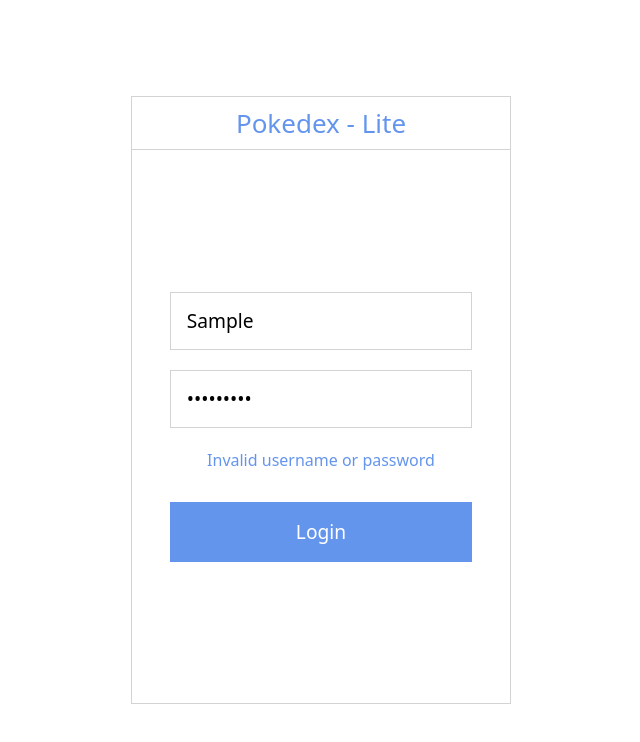
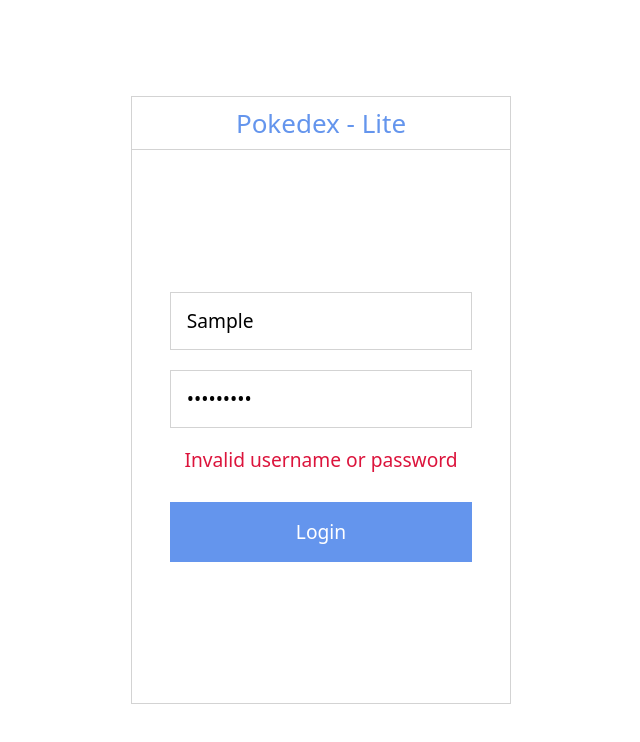
Before and after one commit to sarudev/prueba-tecnica-certant, a React (Vite) app: page / in a window 1280 px wide. Both pictures are taken after typing "Sample", "Sample123" into the empty fields and a click on the button "Login". Shown: the top 742 px of the page, without its empty margins (319-959 px from the left). Built offline with nearby package versions, Linux system fonts and the light colour scheme.

Commit message:
save before switching motherboard

```diff
--- a/src/App.tsx
+++ b/src/App.tsx
@@ -1,11 +1,10 @@
-import { useEffect, useLayoutEffect, useState } from 'react'
-import userList from './assets/users'
 import './App.scss'
 import './styles/login.scss'
-import { type User } from './types/types'
+import useUserLoggedin from './hooks/useUserLoggedin'
+import Login from './components/Login'
 
 function App () {
-  const loggedIn = userLogin()
+  const loggedIn = useUserLoggedin()
 
   if (!loggedIn) return <Login />
 
@@ -15,76 +14,4 @@
   )
 }
 
-function Login () {
-  const { error, setError } = useError()
-
-  const handleSubmit: React.FormEventHandler<HTMLFormElement> = (e) => {
-    const form = e.target as HTMLFormElement
-    const username = form.username.value
-    const password = form.password.value
-
-    const user = getUser(username, password)
-
-    // en caso de que no exista el usuario
-    if (user == null) {
-      // prevengo el refrezco de la página
-      e.preventDefault()
-      // para poder mostrar un error
-      return setError('Invalid username or password')
-    }
-
-    window.localStorage.setItem('user', JSON.stringify(user))
-  }
-
-  return (
-    <div className='container'>
-      <h1>Pokedex - Lite</h1>
-      <form onSubmit={handleSubmit}>
-        <input type="text" placeholder='username' name='username'/>
-        <input type="password" placeholder='password' name='password'/>
-        {error !== '' && <div className='error'>{error}</div>}
-        <button type="submit">Login</button>
-      </form>
-    </div>
-  )
-}
-
-function userLogin () {
-  const [loggedIn, setLoggedIn] = useState(false)
-
-  useLayoutEffect(() => {
-    const storagedUser = window.localStorage.getItem('user')
-
-    if (storagedUser != null) {
-      const user = JSON.parse(storagedUser) as User
-
-      if (user.id != null && typeof user.id === 'number')
-        setLoggedIn(true)
-    }
-  }, [])
-
-  return loggedIn
-}
-
-function useError () {
-  const [error, setError] = useState('')
-
-  useEffect(() => {
-    if (error !== '') {
-      setTimeout(() => {
-        setError('')
-      }, 3000)
-    }
-  }, [error])
-
-  return { error, setError }
-}
-
-function getUser (username: string, password: string) {
-  // Debido a que no es necesario mantener segura la contraseña
-  // la comparación la hago directamente con ===
-  const user = userList.find(user => user.username === username && user.password === password)
-  return user != null ? { username: user.username, id: user.id } : null
-}
-
 export default App
--- /dev/null
+++ b/src/components/Login.tsx
@@ -0,0 +1,36 @@
+import useError from '../hooks/useError'
+import getUser from '../utils/getUser'
+
+export default function Login () {
+  const { error, setError } = useError()
+
+  const handleSubmit: React.FormEventHandler<HTMLFormElement> = (e) => {
+    const form = e.target as HTMLFormElement
+    const username = form.username.value
+    const password = form.password.value
+
+    const user = getUser(username, password)
+
+    // en caso de que no exista el usuario
+    if (user == null) {
+      // prevengo el refrezco de la página
+      e.preventDefault()
+      // para poder mostrar un error
+      return setError('Invalid username or password')
+    }
+
+    window.localStorage.setItem('user', JSON.stringify(user))
+  }
+
+  return (
+    <div className='container'>
+      <h1>Pokedex - Lite</h1>
+      <form onSubmit={handleSubmit}>
+        <input type="text" placeholder='username' name='username' required/>
+        <input type="password" placeholder='password' name='password' required/>
+        {error !== '' && <div className='error'>{error}</div>}
+        <button type="submit">Login</button>
+      </form>
+    </div>
+  )
+}
--- /dev/null
+++ b/src/hooks/useError.tsx
@@ -0,0 +1,22 @@
+import { useEffect, useState } from 'react'
+
+export default function useError () {
+  const [error, setError] = useState('')
+
+  useEffect(() => {
+    const timeoutId = setTimeout(() => {
+      setError('')
+    }, 3000)
+
+    return () => {
+      // este clear solo funciona cuando
+      // se está modificando un componente,
+      // puesto que al re-renderizarlo, el estado
+      // se actualiza, lo que ocasiona que
+      // este timeout se vuelva loco
+      clearTimeout(timeoutId)
+    }
+  }, [error])
+
+  return { error, setError }
+}
--- /dev/null
+++ b/src/hooks/useUserLoggedin.tsx
@@ -0,0 +1,19 @@
+import { useLayoutEffect, useState } from 'react'
+import { type User } from '../types/types'
+
+export default function useUserLoggedin () {
+  const [loggedIn, setLoggedIn] = useState(false)
+
+  useLayoutEffect(() => {
+    const storagedUser = window.localStorage.getItem('user')
+
+    if (storagedUser != null) {
+      const user = JSON.parse(storagedUser) as User
+
+      if (user.id != null && typeof user.id === 'number')
+        setLoggedIn(true)
+    }
+  }, [])
+
+  return loggedIn
+}
--- a/src/styles/login.scss
+++ b/src/styles/login.scss
@@ -48,7 +48,11 @@
     }
 
     .error {
-      // background-color: ;
+      font-size: 1.2rem;
+      width: 80%;
+      height: max-content;
+      text-align: center;
+      color: #DC143C;
     }
 
     button {
--- /dev/null
+++ b/src/utils/getUser.ts
@@ -0,0 +1,11 @@
+import userList from '../assets/users'
+
+// Esta es una forma de implementar lo que realmente
+// debería
+// para evitar la necesidad de usar un backend
+export default function getUser (username: string, password: string) {
+  // Debido a que no es necesario mantener segura la contraseña
+  // la comparación la hago directamente con ===
+  const user = userList.find(user => user.username === username && user.password === password)
+  return user != null ? { username: user.username, id: user.id } : null
+}
```
Also changed, not shown: src/components/Pokemones.tsx (added, +11 -0 lines), src/hooks/usePokemones.tsx (added, +13 -0 lines).
